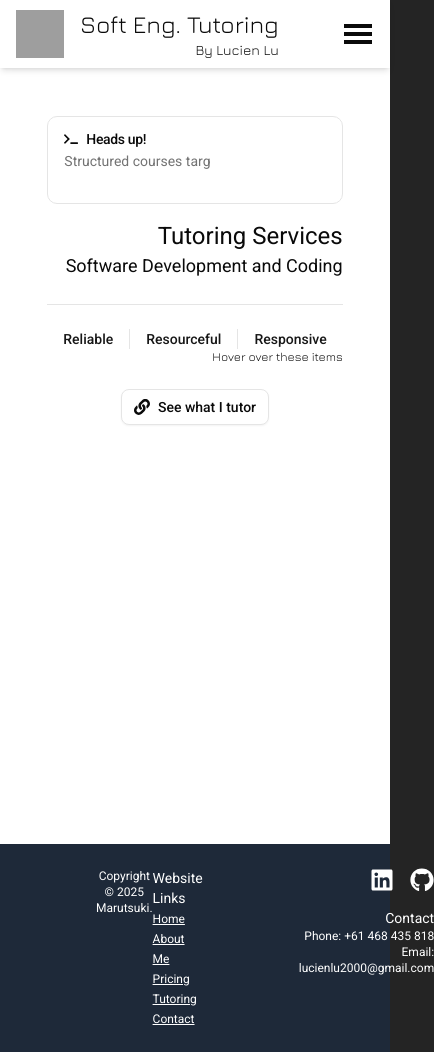
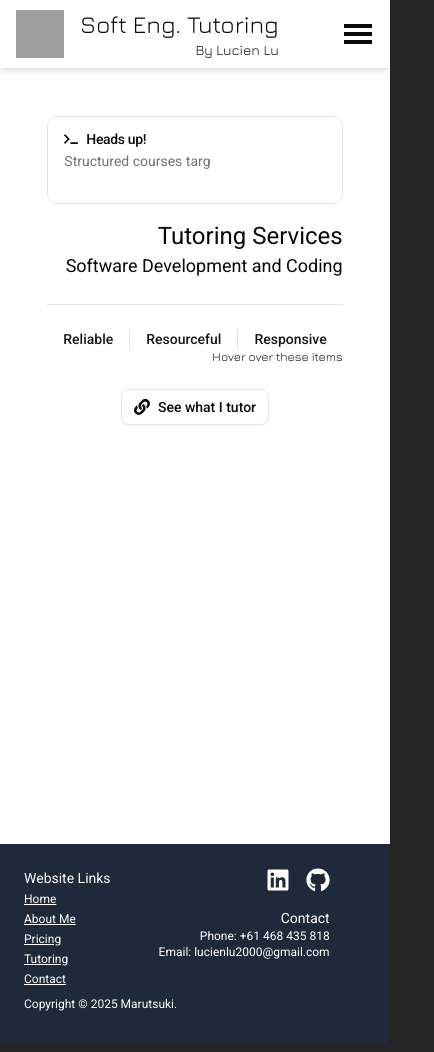
Before and after one commit to marutsuki/lucienlu-tutoring, a React (Vite) app: page / in a window 390 px wide. Shown: the whole page, 434 px wide, since content can reach past the window. Built offline with nearby package versions, Linux system fonts and the light colour scheme; grey boxes are pictures that could not be loaded.

Commit message:
feat: responsive design - mobile layout for footer

```diff
--- a/src/app/routes/app/Footer.tsx
+++ b/src/app/routes/app/Footer.tsx
@@ -4,11 +4,11 @@ import { FaGithub, FaLinkedin } from "react-icons/fa";
 
 const Footer: FC = () => {
   return (
-    <footer className="relative bg-gray-800 text-white text-center py-6 px-24 w-full flex justify-between">
-      <section>
-        <p className="text-xs">Copyright © 2025 Marutsuki.</p>
+    <footer className="relative bg-gray-800 text-white text-center py-6 px-6 lg:px-24 w-full flex flex-col-reverse lg:flex-row justify-between">
+      <section className="my-2">
+        <p className="text-xs text-left">Copyright © 2025 Marutsuki.</p>
       </section>
-      <div className="text-end text-sm mr-48 flex gap-24">
+      <div className="text-end text-sm lg:mr-48 flex gap-12 lg:gap-24">
         <section className="text-start">
           <h3>Website Links</h3>
           <ul>
```
